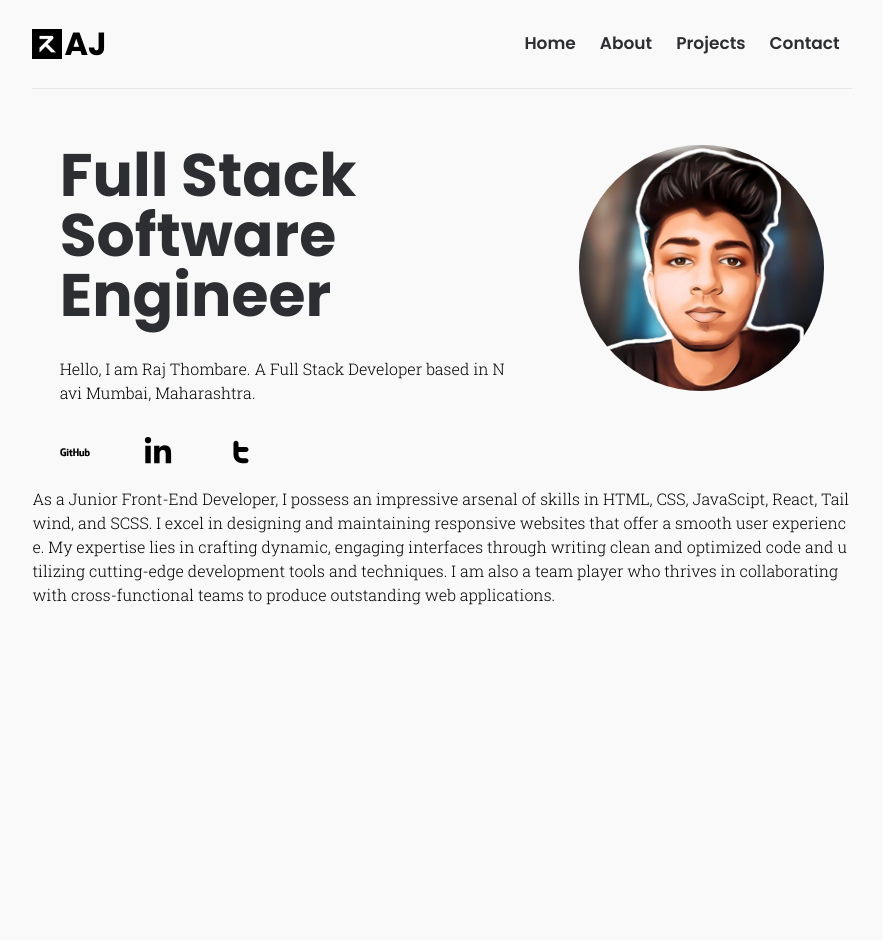
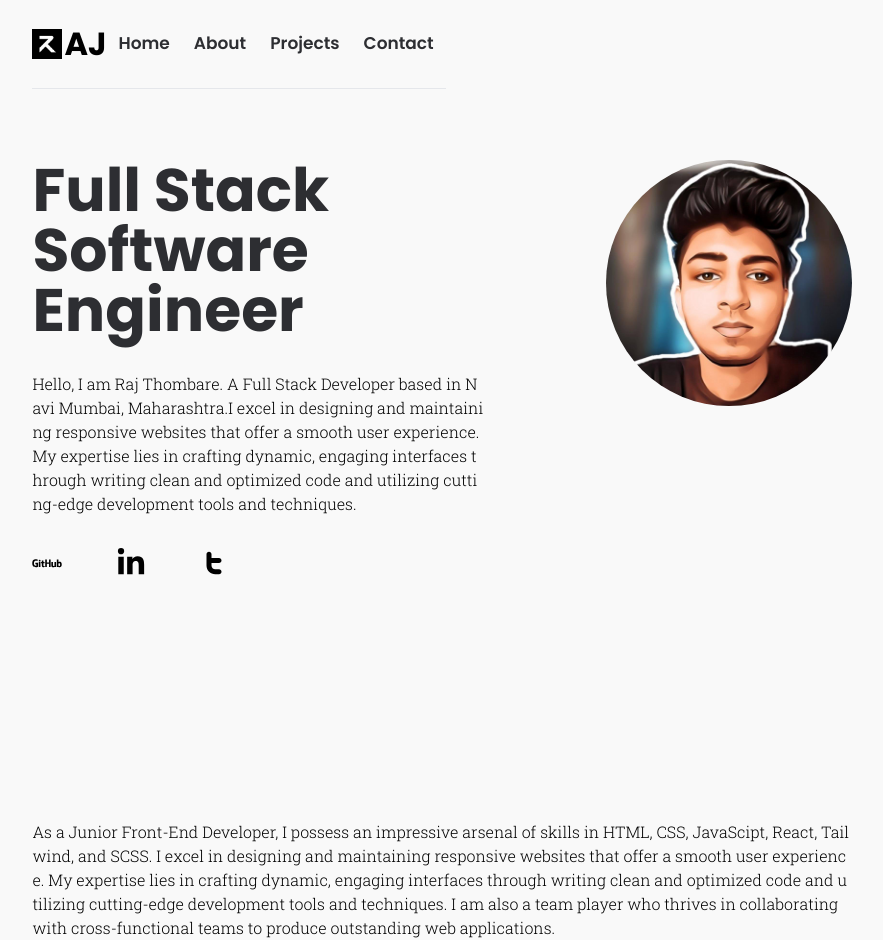
Before and after one commit to Raj-Thombare/rajthombare.com, a Next.js app: page / in a window 1280 px wide. Shown: the whole page, without its empty margins (198-1081 px from the left). Before the commit the page ends 800 px from the top, so only its background shows below. Built offline with nearby package versions, Linux system fonts and the light colour scheme.

Commit message:
refactor nav

```diff
--- a/components/Intro.jsx
+++ b/components/Intro.jsx
@@ -6,14 +6,17 @@ import { DiGithubFull } from "react-icons/di";
 
 const Intro = () => {
   return (
-    <div className="w-[100%] text-center md:text-left flex flex-col-reverse md:flex-row items-center md:items-start justify-evenly">
+    <div className="w-[100%] pt-[160px] h-screen text-center md:text-left flex justify-end md:justify-between flex-col-reverse md:flex-row items-center md:items-start">
       <div className="md:w-[60%]">
         <h1 className="mb-8 text-5xl md:text-6xl  font-bold mt-6 md:mt-0 text-[#2d2e32]">
           Full Stack Software Engineer
         </h1>
         <p className="mb-8 font-slab font-light text-left break-all pr-0 md:pr-10">
           Hello, I am Raj Thombare. A Full Stack Developer based in Navi Mumbai,
-          Maharashtra.
+          Maharashtra.I excel in designing and maintaining responsive websites
+          that offer a smooth user experience. My expertise lies in crafting
+          dynamic, engaging interfaces through writing clean and optimized code
+          and utilizing cutting-edge development tools and techniques.
         </p>
         <div className="w-[40%] flex justify-between">
           <a href="https://github.com/raj-thombare" target="_blank">
--- a/components/Navbar.jsx
+++ b/components/Navbar.jsx
@@ -4,7 +4,7 @@ import { GiBackpack } from "react-icons/gi";
 
 const Navbar = () => {
   return (
-    <nav className="mb-[56px] py-5 border-b-[1px] flex justify-between items-center">
+    <nav className="py-5 border-b-[1px] flex justify-between items-center fixed top-0 bg-[#f9f9f9] overflow-y-hidden">
       <div className="flex items-center">
         <Image
           className="mr-[2px]"
```
